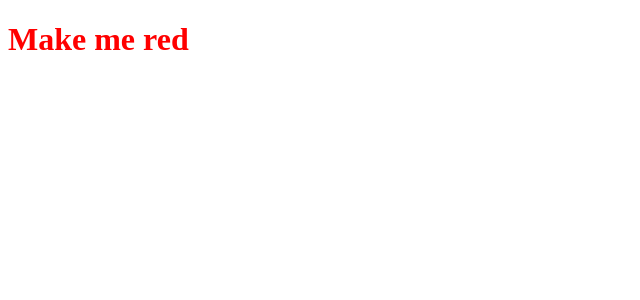
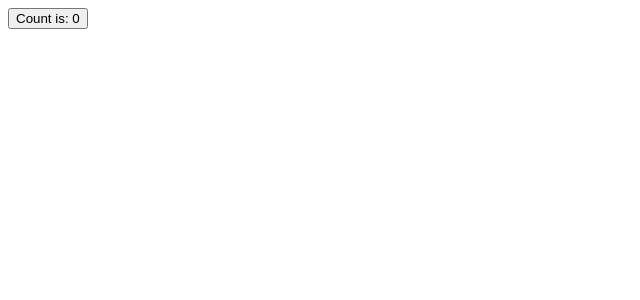
Before and after one commit to ekorahy/learn-vue, a Vue app: page / in a window 1280 px wide. Shown: the top 300 px of the page, without its empty margins (0-640 px from the left). Built offline with nearby package versions, Linux system fonts and the light colour scheme.

Commit message:
Step 4: Learn event listeners

```diff
--- a/src/App.vue
+++ b/src/App.vue
@@ -1,15 +1,13 @@
 <script setup>
 import { ref } from 'vue'
 
-const titleClass = ref('title')
+const count = ref(0)
+
+function increment() {
+  count.value++
+}
 </script>
 
 <template>
-  <h1 :class="titleClass">Make me red</h1>
+  <button @click="increment">Count is: {{ count }}</button>
 </template>
-
-<style>
-.title {
-  color: red;
-}
-</style>
```
